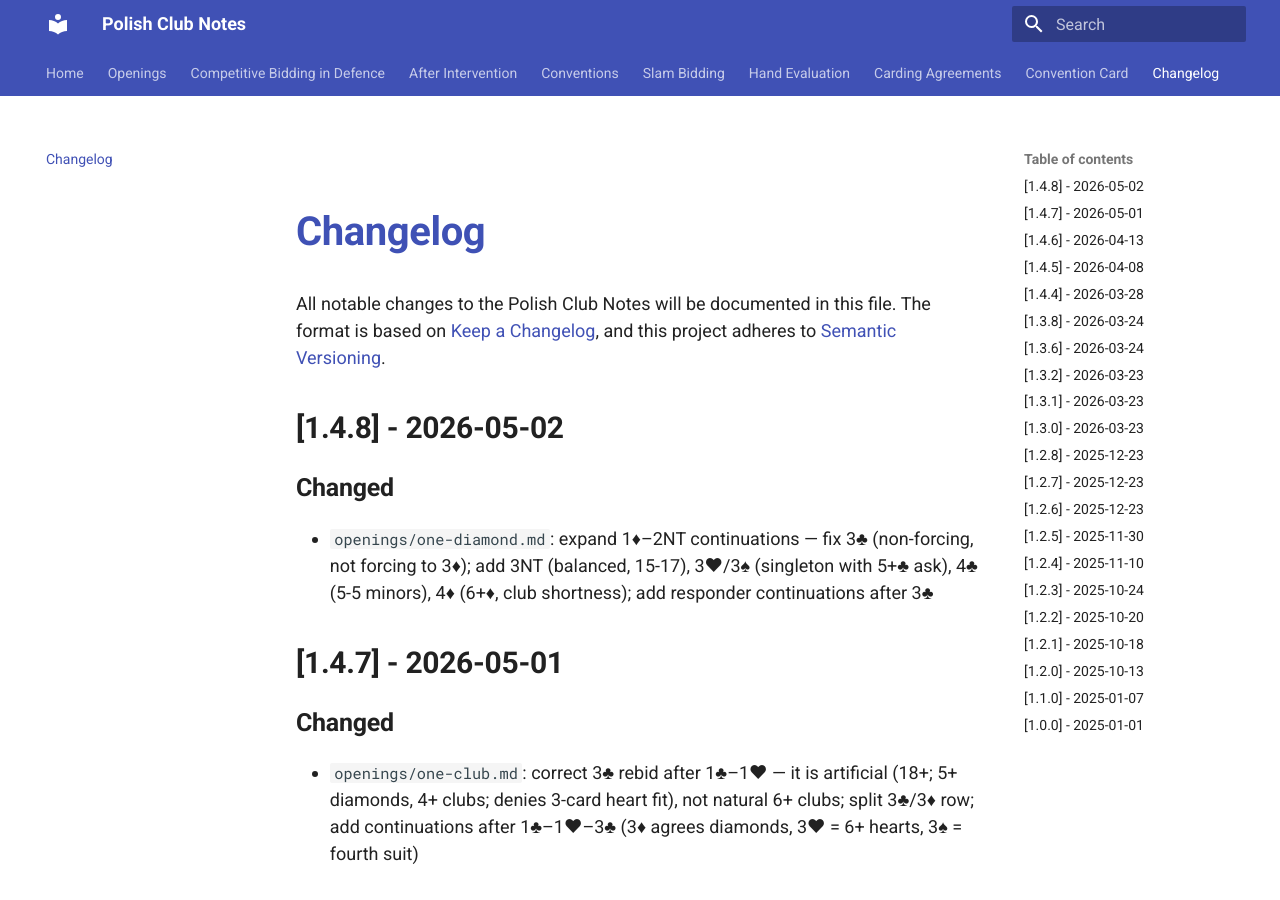
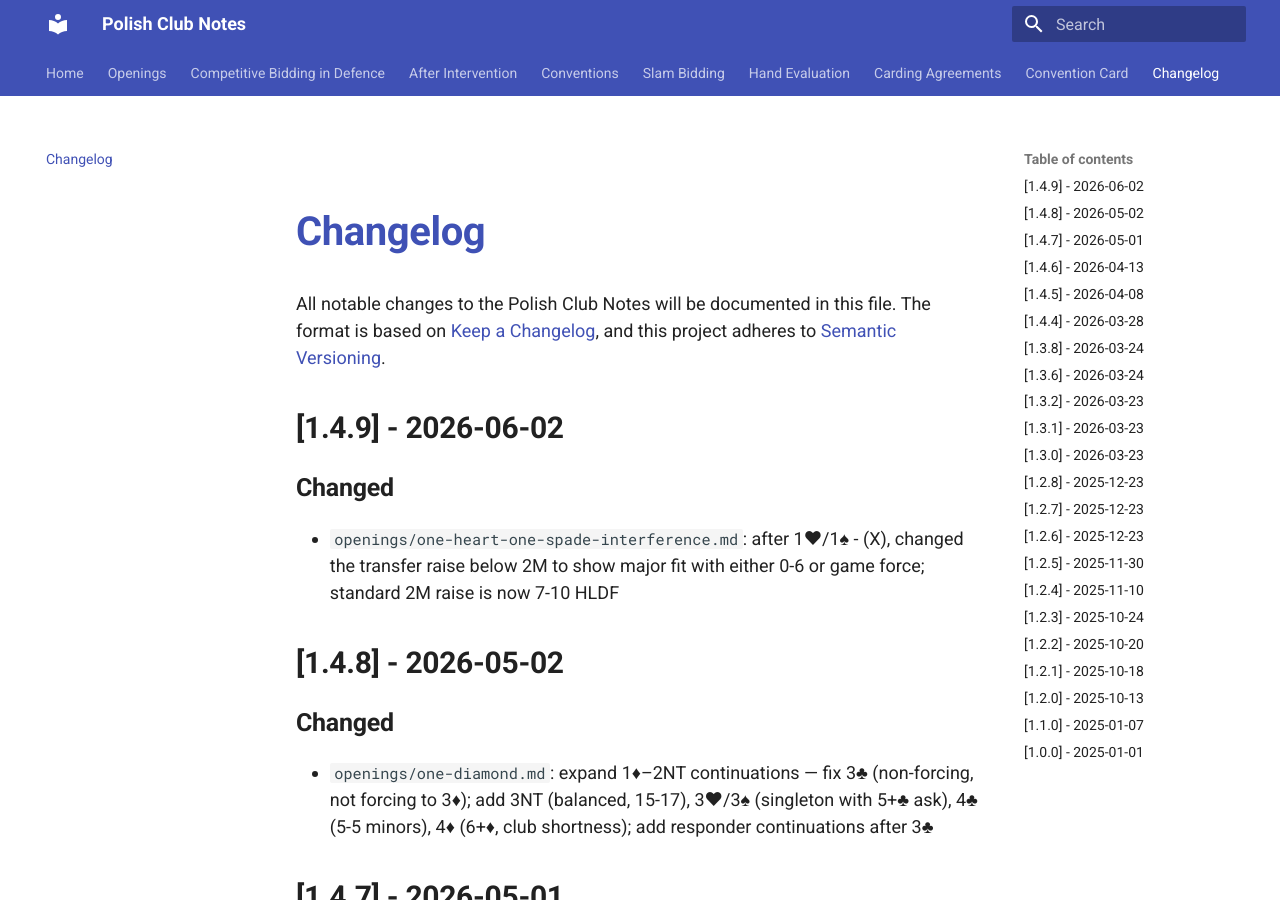
Before and after one commit to glindstrom/polish-club-notes, an MkDocs documentation site: the page built from docs/changelog.md, in a window 1280 px wide and 900 px high. Built offline with MkDocs 1.6.1 and Material for MkDocs 9.7.7, drawn with Linux system fonts in a browser that asks for light colours.

Commit message:
Update major transfer raises after double

```diff
--- a/docs/changelog.md
+++ b/docs/changelog.md
@@ -2,6 +2,10 @@
 All notable changes to the Polish Club Notes will be documented in this file.
 The format is based on [Keep a Changelog](https://keepachangelog.com/en/1.0.0/),
 and this project adheres to [Semantic Versioning](https://semver.org/spec/v2.0.0.html).
+
+## [1.4.9] - 2026-06-02
+### Changed
+- `openings/one-heart-one-spade-interference.md`: after 1♥/1♠ - (X), changed the transfer raise below 2M to show major fit with either 0-6 or game force; standard 2M raise is now 7-10 HLDF
 
 ## [1.4.8] - 2026-05-02
 ### Changed
```
Also changed, not shown: docs/openings/one-heart-one-spade-interference.md (+6 -6 lines).
